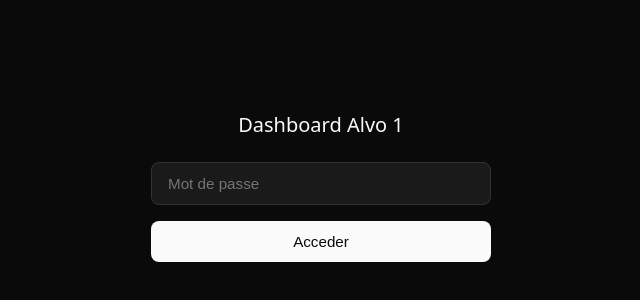
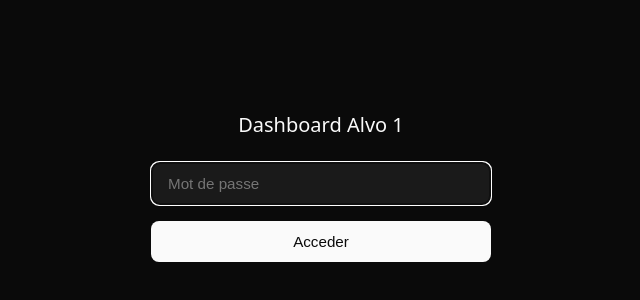
Before and after one commit to contrat-cloud/dashboard-formation-agent-alvo, a Next.js app: page /d/dashboard-1 in a window 1280 px wide. Shown: the part 220-520 px from the top of the page, without its empty margins (319-959 px from the left). Built offline with nearby package versions, Linux system fonts and the light colour scheme; no server answers.

Commit message:
Use server-side proxy for iframe src instead of direct Dust URL

```diff
--- a/app/d/[slug]/DashboardClient.js
+++ b/app/d/[slug]/DashboardClient.js
@@ -1,10 +1,12 @@
 "use client";
 import { useState } from "react";
+
 export default function DashboardClient({ slug, name, dustUrl, isAuthenticated: initialAuth }) {
   const [authenticated, setAuthenticated] = useState(initialAuth);
   const [password, setPassword] = useState("");
   const [error, setError] = useState("");
   const [loading, setLoading] = useState(false);
+
   async function handleLogin(e) {
     e.preventDefault(); setLoading(true); setError("");
     try {
@@ -13,22 +15,24 @@ export default function DashboardClient({ slug, name, dustUrl, isAuthenticated:
       else { const data = await res.json(); setError(data.error || "Mot de passe incorrect"); }
     } catch { setError("Erreur de connexion"); } finally { setLoading(false); }
   }
+
   if (!authenticated) {
     return (
       <div style={{ display:"flex",alignItems:"center",justifyContent:"center",minHeight:"100vh",fontFamily:"system-ui,sans-serif",background:"#0a0a0a",color:"#fafafa" }}>
         <form onSubmit={handleLogin} style={{ display:"flex",flexDirection:"column",gap:"1rem",width:"100%",maxWidth:"340px",padding:"2rem" }}>
           <h1 style={{ fontSize:"1.25rem",fontWeight:500,marginBottom:"0.5rem",textAlign:"center" }}>{name}</h1>
-          <input type="password" value={password} onChange={(e) => setPassword(e.target.value)} placeholder="Mot de passe" autoFocus style={{ padding:"0.75rem 1rem",background:"#1a1a1a",border:"1px solid #333",borderRadius:"8px",color:"#fafafa",fontSize:"0.95rem",outline:"none" }} />
+          <input type="password" value={password} onChange={(e) => setPassword(e.target.value)} placeholder="Mot de passe" autoFocus style={{ padding:"0.75rem 1rem",background:"#1a1a1a",border:"1px solid #333",borderRadius:"8px",color:"#fafafa",fontSize:"0.95rem" }} />
           {error && <p style={{ color:"#ef4444",fontSize:"0.85rem",margin:0 }}>{error}</p>}
-          <button type="submit" disabled={loading} style={{ padding:"0.75rem",background:"#fafafa",color:"#0a0a0a",border:"none",borderRadius:"8px",fontSize:"0.95rem",fontWeight:500,cursor:loading?"wait":"pointer",opacity:loading?0.7:1 }}>{loading ? "Connexion..." : "Acceder"}</button>
+          <button type="submit" disabled={loading} style={{ padding:"0.75rem",background:"#fafafa",color:"#0a0a0a",border:"none",borderRadius:"8px",fontSize:"0.95rem",fontWeight:500,cursor:loading?"wait":"pointer" }}>{loading ? "..." : "Acceder"}</button>
         </form>
       </div>
     );
   }
+
   return (
     <>
-      <style>{`html,body{margin:0;padding:0;overflow:hidden;height:100%;width:100%}.dust-iframe-wrapper{position:fixed;top:0;left:0;width:100vw;height:100vh;overflow:hidden}.dust-iframe-wrapper iframe{width:100%;height:calc(100% + 80px);margin-top:-60px;border:none}`}</style>
-      <div className="dust-iframe-wrapper"><iframe src={dustUrl} allow="clipboard-write" title={name} /></div>
+      <style>{`html,body{margin:0;padding:0;overflow:hidden;height:100%;width:100%}.dust-iframe-wrapper{position:fixed;top:0;left:0;width:100vw;height:100vh;overflow:hidden}.dust-iframe-wrapper iframe{width:100%;height:100%;border:none}`}</style>
+      <div className="dust-iframe-wrapper"><iframe src={"/api/proxy?slug=" + slug} allow="clipboard-write" title={name} /></div>
     </>
   );
 }
```
